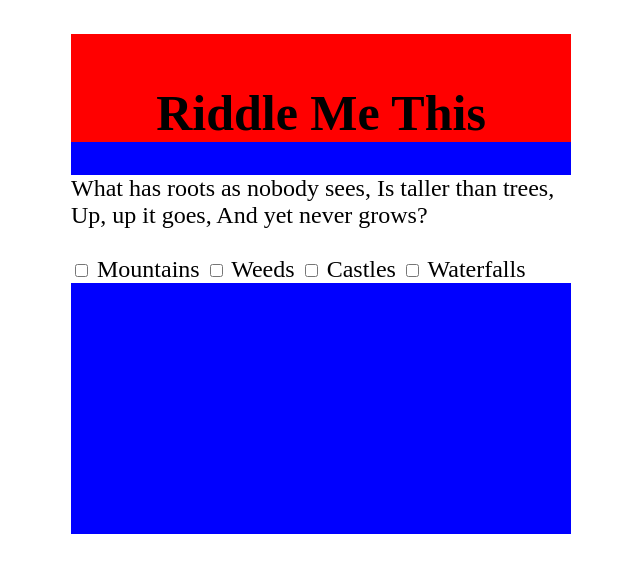
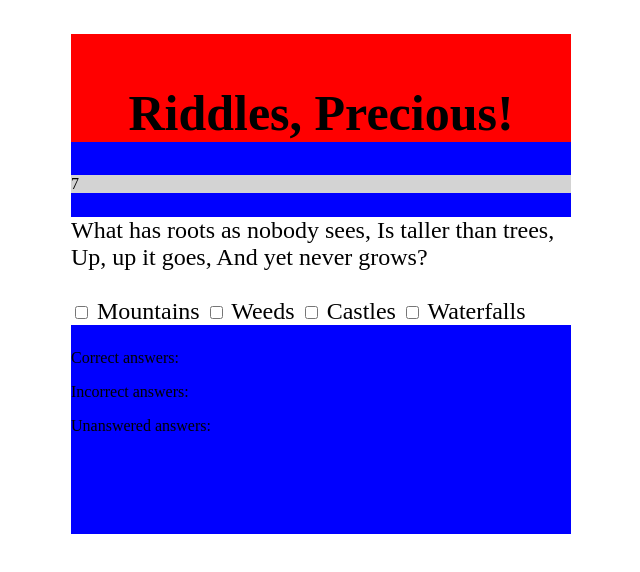
Before and after one commit to TowerGuy2909/triviaGame, a plain HTML site: page index.html in a window 1280 px wide. Both pictures are taken after a click on the element "START!". Shown: the whole page, without its empty margins (319-959 px from the left). Drawn offline with Linux system fonts and the light colour scheme.

Commit message:
2nd version

```diff
--- a/assets/css/style.css
+++ b/assets/css/style.css
@@ -27,3 +27,6 @@
 	font-size: 24px;
 
 }
+#countdown{
+	background-color: lightgrey;
+}
--- a/assets/javascript/app.js
+++ b/assets/javascript/app.js
@@ -1,12 +1,36 @@
-// making the question "none" hides the div. With the button press for the game it hides start button and displays the question, not by changing to the status to show but erasing the "none" value.
+// making the question "none" hides the div. With the button press for the game it hides start button and displays the question, not by changing to the status to show but erasing the "none" value. This will basicly show and start the timer, question and checkbox answers.
 
 var y = document.getElementById("riddle").style.display = "none";
+var z = document.getElementById("countdown").style.display = "none";
+var a = document.getElementById("endScreen").style.display = "none";
 
 function toMain() {
 	var x = document.getElementById("start");
 	x.style.display = "none";
 	y = document.getElementById("riddle").style.display = "";
+	z = document.getElementById("countdown").style.display = "";
+	var seconds;
+	var temp;
 
+	function countdown() {
+		seconds = document.getElementById('countdown').innerHTML;
+		seconds = parseInt(seconds, 10);
+
+		if (seconds == 1) {
+
+			var y = document.getElementById("riddle").style.display = "none";
+			temp = document.getElementById('countdown');
+			temp.innerHTML = "All Done, Precious!";
+			return;
+		}
+
+		seconds--;
+		temp = document.getElementById('countdown');
+		temp.innerHTML = seconds;
+		timeoutMyOswego = setTimeout(countdown, 1000);
+	}
+
+	countdown();
 }
 
 // Every time a checkbox is clicked it should run a function to add to the correct total or the wrong total. When the time is up it will add the total number of wrong and righ answers, and minus it from the total number of questions, giving us the unanswed questions.
@@ -15,7 +39,7 @@ var isCorrect = 0;
 var isFalse = 0;
 
 function correctFunction(){
- 	isCorrect++;
+	isCorrect++;
 }
 function falseFunction(){
 	isFalse++;
--- a/index.html
+++ b/index.html
@@ -19,12 +19,17 @@
 
 	<div class= 'mainContent'>
 
-	<h1 class = "header" >Riddle Me This</h1>
+		<h1 class = "header" >Riddles, Precious!</h1>
+
+
+
 
 		<div onclick='toMain()' class='button' id="start">
 			<button class='startButton'>START!</button>
 		</div>
+		<p id="countdown" >10</p>
 		<p class='riddle1' id="riddle" >
+
 			What has roots as nobody sees,
 			Is taller than trees,
 			Up, up it goes,
@@ -37,7 +42,11 @@
 			<input type="checkbox" onclick = 'falseFunction()'> Castles
 			<input type="checkbox" onclick = 'falseFunction()'> Waterfalls
 		</p>
-
+		<div class="endScreen">
+			<p class="endScreen">Correct answers: </p>
+			<p class="endScreen">Incorrect answers: </p>
+			<p class="endScreen">Unanswered answers: </p>
+		</div>
 
 	</div>
 
```
Lines whose indentation alone changed are shown as unchanged.
